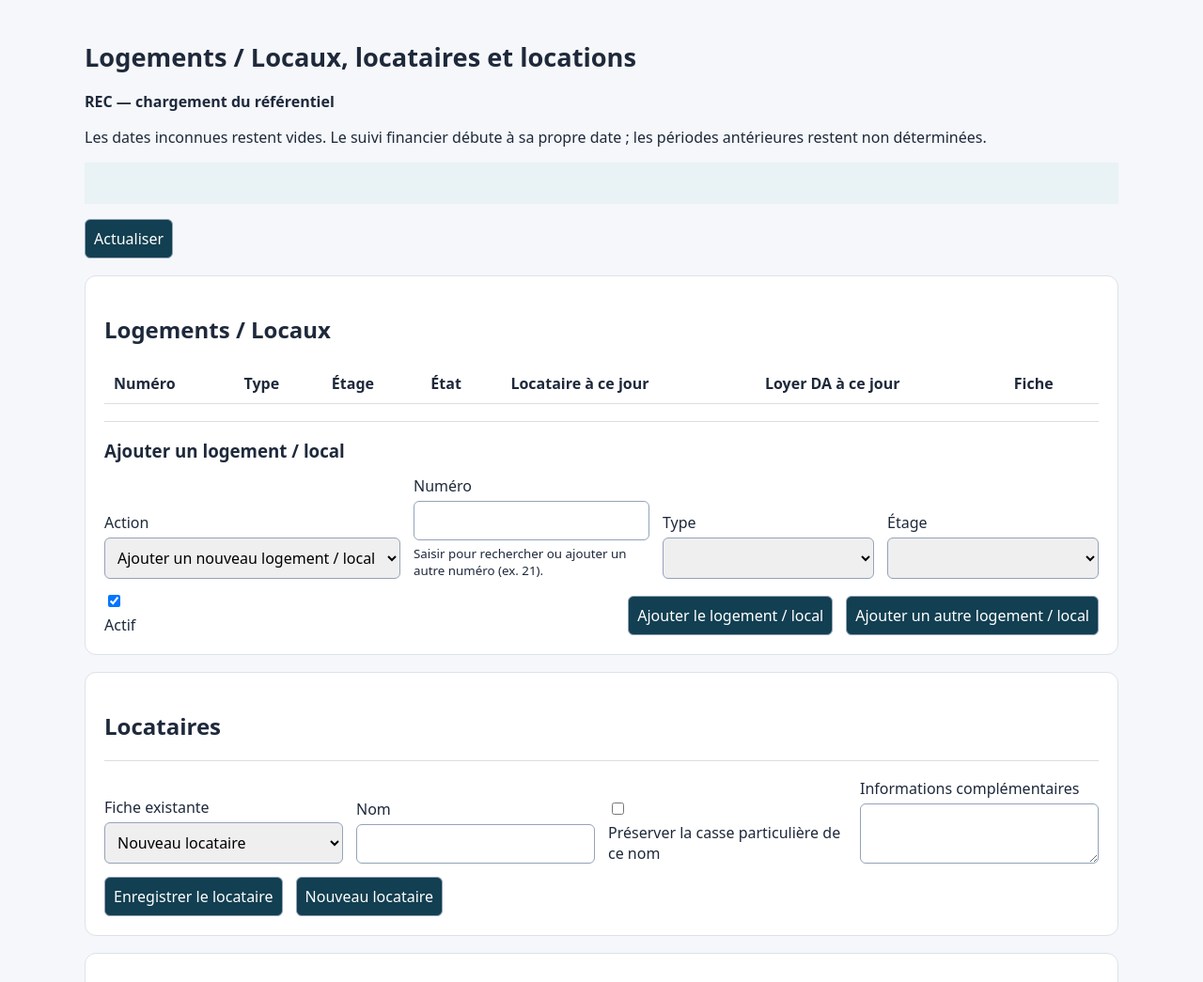
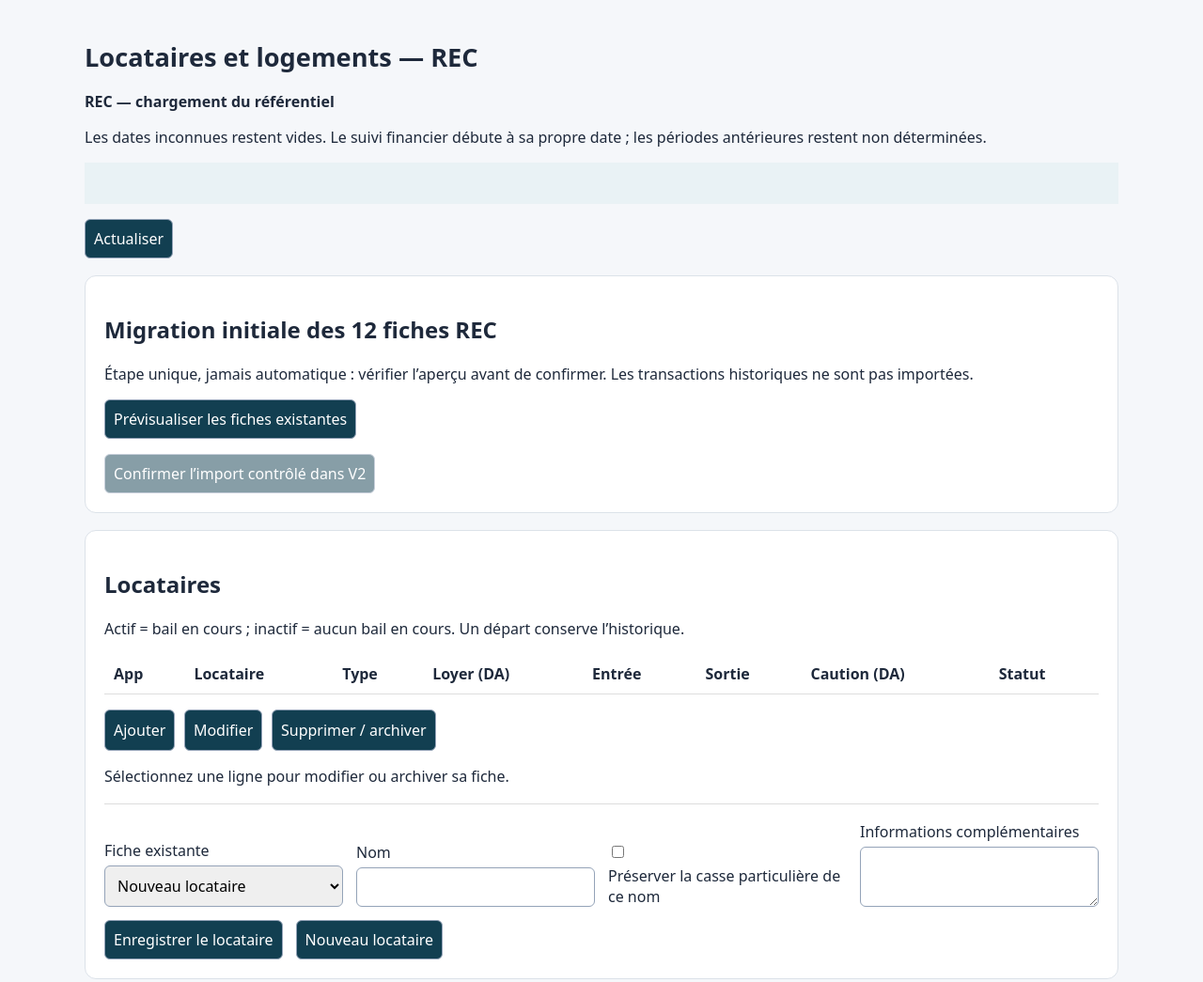
Before and after one commit to ATALEBappli/suivi-depot-app, a plain HTML site: page referentiel-v2.html in a window 1280 px wide. Shown: the top 1045 px of the page at 94% size. Drawn offline with Linux system fonts and the light colour scheme; a script that the page names is missing.

Commit message:
feat(REC): V2 tenants and housing management

```diff
--- a/referentiel-v2.html
+++ b/referentiel-v2.html
@@ -1,14 +1,16 @@
 <!doctype html>
 <html lang="fr"><head><meta charset="utf-8"><meta name="viewport" content="width=device-width,initial-scale=1"><title>Paramétrage — Référentiel V2</title><link rel="stylesheet" href="referentiel-v2.css"></head>
 <body><main>
-<h1>Logements / Locaux, locataires et locations</h1>
+<h1>Locataires et logements — REC</h1>
 <p id="environment">REC — chargement du référentiel</p>
 <p>Les dates inconnues restent vides. Le suivi financier débute à sa propre date ; les périodes antérieures restent non déterminées.</p>
 <p id="message" role="status" aria-live="polite"></p>
 <button id="reload" type="button">Actualiser</button>
-<section><h2>Logements / Locaux</h2><div class="table-wrap"><table><thead><tr><th>Numéro</th><th>Type</th><th>Étage</th><th>État</th><th>Locataire à ce jour</th><th>Loyer DA à ce jour</th><th>Fiche</th></tr></thead><tbody id="logements"></tbody></table></div>
-<form id="logement-form"><h3 id="housing-title">Ajouter un logement / local</h3><label>Action <select id="logement-edit"><option value="">Ajouter un nouveau logement / local</option></select></label><input name="id" type="hidden"><label>Numéro <input name="numero" list="numeros" autocomplete="off" required><datalist id="numeros"></datalist><small>Saisir pour rechercher ou ajouter un autre numéro (ex. 21).</small></label><label>Type <select name="type" required></select></label><label>Étage <select name="etage"></select></label><label><input name="actif" type="checkbox" checked> Actif</label><button id="housing-save">Ajouter le logement / local</button><button type="reset">Ajouter un autre logement / local</button></form></section>
-<section><h2>Locataires</h2><form id="locataire-form"><input name="id" type="hidden"><label>Fiche existante <select id="tenant-edit"><option value="">Nouveau locataire</option></select></label><label>Nom <input name="nom" required></label><label><input type="checkbox" name="cassePersonnalisee"> Préserver la casse particulière de ce nom</label><label>Informations complémentaires <textarea name="complement"></textarea></label><button>Enregistrer le locataire</button><button type="reset">Nouveau locataire</button></form></section>
+<section id="migration-section"><h2>Migration initiale des 12 fiches REC</h2><p>Étape unique, jamais automatique : vérifier l’aperçu avant de confirmer. Les transactions historiques ne sont pas importées.</p><button id="migration-preview" type="button">Prévisualiser les fiches existantes</button><p id="migration-summary"></p><button id="migration-confirm" type="button" disabled>Confirmer l’import contrôlé dans V2</button></section>
+<section><h2>Locataires</h2><p>Actif = bail en cours ; inactif = aucun bail en cours. Un départ conserve l’historique.</p><div class="table-wrap"><table class="v2-table"><thead><tr><th>App</th><th>Locataire</th><th>Type</th><th>Loyer (DA)</th><th>Entrée</th><th>Sortie</th><th>Caution (DA)</th><th>Statut</th></tr></thead><tbody id="locataires"></tbody></table></div><div class="table-actions"><button id="tenant-add" type="button">Ajouter</button><button id="tenant-modify" type="button">Modifier</button><button id="tenant-delete" type="button">Supprimer / archiver</button></div><p id="tenant-action-help">Sélectionnez une ligne pour modifier ou archiver sa fiche.</p>
+<form id="locataire-form"><input name="id" type="hidden"><label>Fiche existante <select id="tenant-edit"><option value="">Nouveau locataire</option></select></label><label>Nom <input name="nom" required></label><label><input type="checkbox" name="cassePersonnalisee"> Préserver la casse particulière de ce nom</label><label>Informations complémentaires <textarea name="complement"></textarea></label><button>Enregistrer le locataire</button><button type="reset">Nouveau locataire</button></form></section>
+<section><h2>Logements</h2><div class="table-wrap"><table class="v2-table"><thead><tr><th>App</th><th>Type</th><th>Étage</th><th>Loyer (DA)</th><th>Statut</th></tr></thead><tbody id="logements"></tbody></table></div><div class="table-actions"><button id="housing-add" type="button">Ajouter</button><button id="housing-modify" type="button">Modifier</button><button id="housing-delete" type="button">Supprimer / archiver</button></div><p id="housing-action-help">Sélectionnez une ligne pour modifier ou archiver le logement.</p>
+<form id="logement-form"><h3 id="housing-title">Ajouter un logement / local</h3><label>Action <select id="logement-edit"><option value="">Ajouter un nouveau logement / local</option></select></label><input name="id" type="hidden"><label>Numéro <input name="numero" list="numeros" autocomplete="off" required><datalist id="numeros"></datalist><small>Saisir pour rechercher ou ajouter un autre numéro (ex. 21).</small></label><label>Type <select name="type" required></select></label><label>Étage <select name="etage"></select></label><label>Loyer de référence (DA) <input name="loyerReference" type="number" min="0" step="0.01"></label><label>Disponibilité <select name="disponibilite"><option value="libre">Libre</option><option value="travaux">Travaux</option></select></label><label><input name="actif" type="checkbox" checked> Logement conservé dans le référentiel</label><button id="housing-save">Ajouter le logement / local</button><button type="reset">Ajouter un autre logement / local</button></form></section>
 <section><h2>Historique des locations</h2><label>Logement <select id="bail-filter"></select></label><div id="baux"></div>
 <form id="bail-form"><h3>Ajouter / modifier une location</h3><input name="id" type="hidden"><label>Logement <select name="logementId" required></select></label><label>Locataire <select name="locataireId" required></select></label><label>Arrivée réelle <input name="arrivee" type="date"></label><label>Départ (jour de sortie exclu) <input name="depart" type="date"></label><label>Début du suivi financier fiable <input name="suiviFinancierDepuis" type="date"></label><label>Statut <select name="statut"><option value="actif">Actif</option><option value="termine">Terminé</option></select></label><label>Caution contractuellement prévue (DA, facultative) <input name="cautionPrevue" type="number" min="0" step="0.01"></label><label id="initial-rent">Loyer mensuel initial (DA) <input name="loyer" type="number" min="0" step="0.01" required></label><button>Enregistrer la location</button><button type="reset">Nouvelle location</button></form>
 <form id="loyer-form"><h3>Modifier le loyer</h3><label>Location <select name="bailId" required></select></label><label>Nouveau loyer (DA) <input name="montant" type="number" min="0" step="0.01" required></label><label>Date d’effet (aujourd’hui ou ultérieure) <input name="effet" type="date" required></label><button>Enregistrer le nouveau loyer</button></form></section>
```
